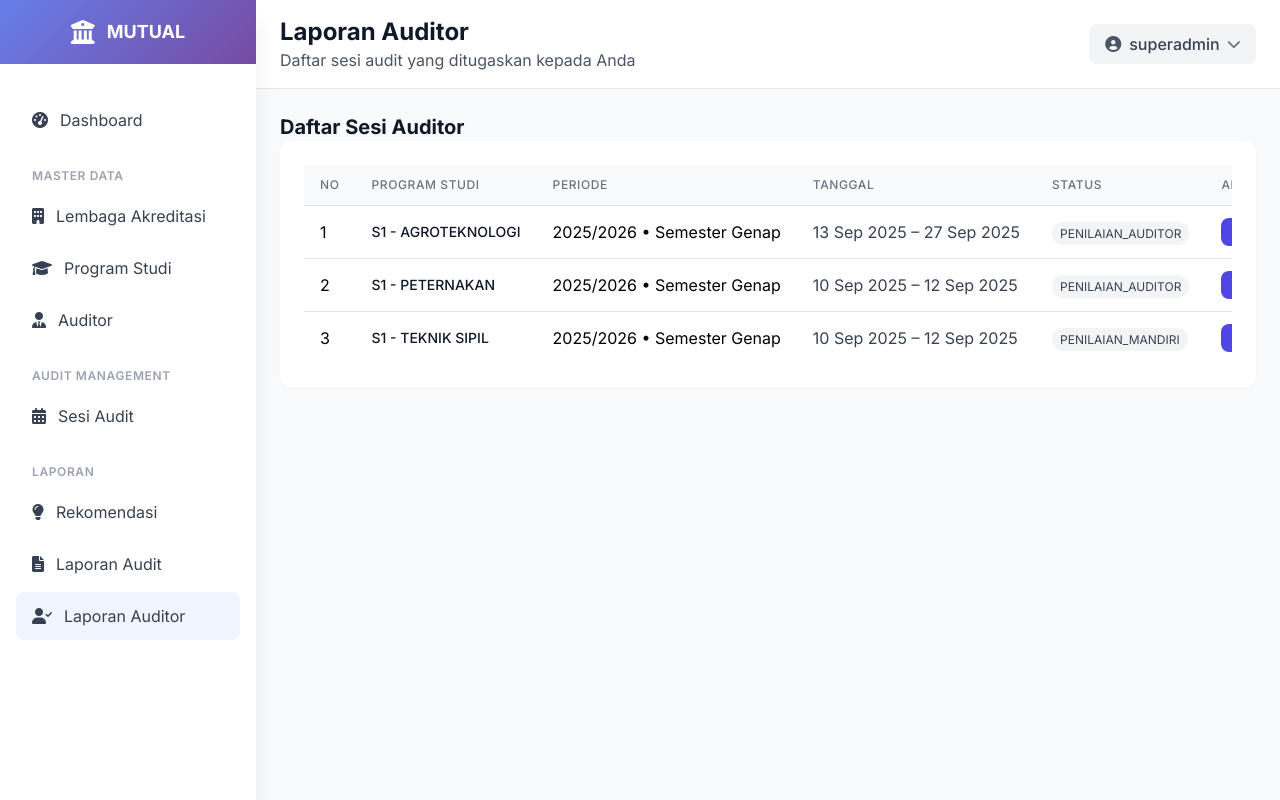
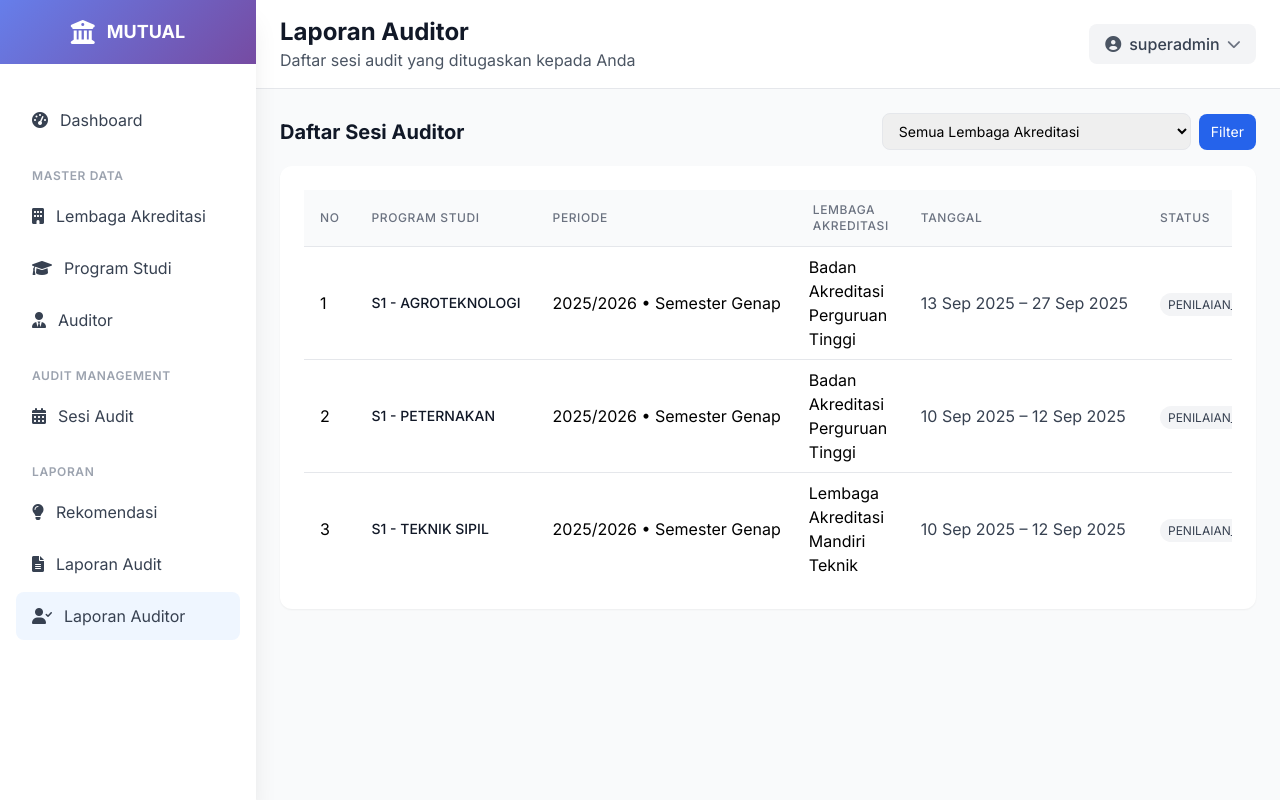
Before and after one commit to mahatirnajar/sipmi, a Django app: page /laporan/auditor/ in a window 1280 px wide. Run offline with Django 5.2, Linux system fonts and the light colour scheme; a user stored in the database is signed in; data comes from the database, SQL or seed files in the repository; data that the repository does not hold is empty; parts of the project's set-up code (start-up, migrations or seed data) failed here and were passed over; some libraries are stand-ins or nearby versions.

Commit message:
tambah filter di auditor

```diff
--- a/ami/views.py
+++ b/ami/views.py
@@ -1060,111 +1060,22 @@ def rekomendasi_tindak_lanjut_update(request, pk):
 def laporan_audit(request, session_id):
     """View untuk menampilkan laporan audit"""
     audit_session = get_object_or_404(AuditSession, pk=session_id)
-    # Periksa izin akses
+    # izin akses
     if not check_audit_session_permission(request.user, audit_session):
         return HttpResponseForbidden("Anda tidak memiliki izin untuk mengakses laporan ini.")
-    # Ambil semua penilaian diri dan hasil audit
+    # semua penilaian diri dan hasil audit
     penilaian_diri_list = PenilaianDiri.objects.filter(
         audit_session=audit_session
     ).select_related(
-        'elemen', 'elemen__kriteria'  # Perbaikan: ganti indikator dengan elemen
+        'elemen', 'elemen__kriteria'
     ).prefetch_related(
         'dokumen_pendukung'
-    ).order_by('elemen__kode')  # Perbaikan: ganti indikator__kode dengan elemen__kode
+    ).order_by('elemen__kode')
 
     # Hitung statistik untuk laporan
     total_indikator = penilaian_diri_list.count()
     indikator_terisi = penilaian_diri_list.exclude(skor__isnull=True).count()
     persentase_terisi = (indikator_terisi / total_indikator * 100) if total_indikator > 0 else 0
-
-    # Hitung skor per kriteria
-    kriteria_scores = []
-    kriteria_list = audit_session.program_studi.lembaga_akreditasi.kriteria.all()
-    for kriteria in kriteria_list:
-        total_skor = 0
-        count = 0
-        for elemen in kriteria.elemen.all():
-            try:
-                penilaian = PenilaianDiri.objects.get(
-                    audit_session=audit_session,
-                    elemen=elemen  # Perbaikan: ganti indikator dengan elemen
-                )
-                if penilaian.skor is not None:
-                    total_skor += penilaian.skor
-                    count += 1
-            except PenilaianDiri.DoesNotExist:
-                pass
-        if count > 0:
-            rata_rata = total_skor / count
-            kriteria_scores.append({
-                'kriteria': kriteria,
-                'rata_rata': round(rata_rata, 2),
-                'count': count
-            })
-
-    # Hitung skor keseluruhan
-    total_skor = sum(item['rata_rata'] * item['count'] for item in kriteria_scores)
-    total_count = sum(item['count'] for item in kriteria_scores)
-    skor_akhir = round(total_skor / total_count, 2) if total_count > 0 else 0
-
-    context = {
-        'audit_session': audit_session,
-        'penilaian_diri_list': penilaian_diri_list,
-        'total_indikator': total_indikator,
-        'indikator_terisi': indikator_terisi,
-        'persentase_terisi': persentase_terisi,
-        'kriteria_scores': kriteria_scores,
-        'skor_akhir': skor_akhir,
-    }
-    return render(request, 'ami/laporan_audit.html', context)
-
-
-
-@login_required
-def laporan_index_audit(request):
-    """Index daftar sesi audit untuk melihat laporan"""
-    user_program_studi = get_user_program_studi(request.user)
-    user_auditor = get_user_auditor(request.user)
-
-    qs = AuditSession.objects.select_related('program_studi', 'auditor_ketua')\
-        .prefetch_related('auditor_anggota').all()
-
-    if not request.user.is_superuser:
-        if user_program_studi:
-            qs = qs.filter(program_studi=user_program_studi)
-        elif user_auditor:
-            qs = qs.filter(Q(auditor_ketua=user_auditor) | Q(auditor_anggota=user_auditor)).distinct()
-
-
-    program_studi_id = request.GET.get('program_studi')
-    if program_studi_id:
-        qs = qs.filter(program_studi_id=program_studi_id)
-
-    qs = qs.order_by('-tanggal_mulai_penilaian_mandiri')
-
-    paginator = Paginator(qs, 10)
-    page_number = request.GET.get('page')
-    audit_sessions = paginator.get_page(page_number)
-
-    programs = ProgramStudi.objects.all().order_by('nama')
-
-    return render(request, 'ami/laporan_index_audit.html', {
-        'audit_sessions': audit_sessions,
-        'program_studi': programs,
-        'user_program_studi': user_program_studi,
-        'user_auditor': user_auditor
-    })
-
-@login_required
-def laporan_audit(request, session_id):
-    audit_session = get_object_or_404(AuditSession, pk=session_id)
-
-    if not check_audit_session_permission(request.user, audit_session):
-        return HttpResponseForbidden("Anda tidak memiliki izin untuk mengakses laporan ini.")
-
-    penilaian_diri_list = PenilaianDiri.objects.filter(
-        audit_session=audit_session
-    ).select_related("elemen", "elemen__kriteria").prefetch_related("dokumen_pendukung")
 
     # --- Hitung skor per kriteria untuk tabel ---
     kriteria_scores = []
@@ -1186,25 +1097,69 @@ def laporan_audit(request, session_id):
                 "count": count,
             })
 
+    # Hitung skor keseluruhan
     total_skor = sum(item["rata_rata"] * item["count"] for item in kriteria_scores)
     total_count = sum(item["count"] for item in kriteria_scores)
     skor_akhir = round(total_skor / total_count, 2) if total_count > 0 else 0
 
-    # --- Data Radar Chart (hanya Penilaian Diri) ---
+    # --- Data Radar Chart  ---
     radar_labels, radar_pd = [], []
     for item in kriteria_scores:
         radar_labels.append(item["kriteria"].nama)
         radar_pd.append(item["rata_rata"])
 
     context = {
-        "audit_session": audit_session,
-        "penilaian_diri_list": penilaian_diri_list,
-        "kriteria_scores": kriteria_scores,
-        "skor_akhir": skor_akhir,
+        'audit_session': audit_session,
+        'penilaian_diri_list': penilaian_diri_list,
+        'total_indikator': total_indikator,
+        'indikator_terisi': indikator_terisi,
+        'persentase_terisi': persentase_terisi,
+        'kriteria_scores': kriteria_scores,
+        'skor_akhir': skor_akhir,
         "radar_labels": radar_labels,
         "radar_pd": radar_pd,
+
     }
-    return render(request, "ami/laporan_audit.html", context)
+    return render(request, 'ami/laporan_audit.html', context)
+
+
+
+@login_required
+def laporan_index_audit(request):
+    """Index daftar sesi audit untuk melihat laporan"""
+    user_program_studi = get_user_program_studi(request.user)
+    user_auditor = get_user_auditor(request.user)
+
+    qs = AuditSession.objects.select_related('program_studi', 'auditor_ketua')\
+        .prefetch_related('auditor_anggota').all()
+
+    if not request.user.is_superuser:
+        if user_program_studi:
+            qs = qs.filter(program_studi=user_program_studi)
+        elif user_auditor:
+            qs = qs.filter(Q(auditor_ketua=user_auditor) | Q(auditor_anggota=user_auditor)).distinct()
+
+
+    program_studi_id = request.GET.get('program_studi')
+    if program_studi_id:
+        qs = qs.filter(program_studi_id=program_studi_id)
+
+    qs = qs.order_by('-tanggal_mulai_penilaian_mandiri')
+
+    paginator = Paginator(qs, 10)
+    page_number = request.GET.get('page')
+    audit_sessions = paginator.get_page(page_number)
+
+    programs = ProgramStudi.objects.all().order_by('nama')
+
+    return render(request, 'ami/laporan_index_audit.html', {
+        'audit_sessions': audit_sessions,
+        'program_studi': programs,
+        'user_program_studi': user_program_studi,
+        'user_auditor': user_auditor
+    })
+
+
 
 
 #------------------------------
@@ -1214,13 +1169,13 @@ from django.contrib.auth.decorators import login_required
 from django.db.models import Avg, Count
 from django.http import HttpResponseForbidden
 from django.shortcuts import get_object_or_404, render
-from .models import AuditSession, Audit
+from .models import AuditSession, Audit,LembagaAkreditasi
 
 @login_required
 def laporan_auditor(request, session_id: int):
     """
     Laporan khusus untuk Tim Auditor pada suatu sesi.
-    Hanya auditor yang ditugaskan (ketua/anggota) atau superuser yang boleh akses.
+    Hanya auditor yang ditugaskan (ketua/anggota) atau superuser yang dapat akses.
     """
     session = get_object_or_404(
         AuditSession.objects.select_related('program_studi', 'auditor_ketua')
@@ -1228,7 +1183,7 @@ def laporan_auditor(request, session_id: int):
         pk=session_id
     )
 
-    # Otorisasi
+    # akses
     auditor_profile = getattr(request.user, 'auditor', None)
     if not request.user.is_superuser:
         if auditor_profile is None:
@@ -1236,9 +1191,9 @@ def laporan_auditor(request, session_id: int):
         is_ketua = (session.auditor_ketua_id == auditor_profile.id)
         is_anggota = session.auditor_anggota.filter(pk=auditor_profile.id).exists()
         if not (is_ketua or is_anggota):
-            return HttpResponseForbidden("Anda tidak berhak melihat laporan auditor untuk sesi ini.")
-
-    # Data audit (KONSISTEN pakai ELEMEN)
+            return HttpResponseForbidden("Anda tidak memiliki akses untuk melihat laporan auditor.")
+
+    # Data audit
     audits = (
         Audit.objects
         .select_related(
@@ -1249,7 +1204,7 @@ def laporan_auditor(request, session_id: int):
         )
         .filter(penilaian_diri__audit_session=session)
         .order_by(
-            'penilaian_diri__elemen__kriteria__nama',  # aman jika 'kode' tidak ada
+            'penilaian_diri__elemen__kriteria__nama',
             'penilaian_diri__elemen__kode'
         )
     )
@@ -1272,8 +1227,7 @@ def laporan_auditor(request, session_id: int):
             'penilaian_diri__elemen__kriteria__nama',
         )
         .annotate(
-            # jika ingin benar-benar "jumlah indikator" dan model Indikator ada,
-            # ganti ke Count('penilaian_diri__indikator_id', distinct=True)
+            # untuk "jumlah indikator"  ganti ke Count('penilaian_diri__indikator_id', distinct=True)
             jumlah_indikator=Count('penilaian_diri__elemen_id', distinct=True),
             rata=Avg('skor'),
         )
@@ -1309,24 +1263,26 @@ def laporan_index_auditor(request):
         return HttpResponseForbidden("Halaman ini khusus untuk auditor.")
 
     qs = (AuditSession.objects
-          .select_related('program_studi', 'auditor_ketua')
+          .select_related('program_studi',
+            'program_studi__lembaga_akreditasi',
+            'auditor_ketua')
           .prefetch_related('auditor_anggota')
           .all())
 
-    # Batasi hanya sesi milik auditor login (kecuali superuser)
-    if not request.user.is_superuser:
-        qs = qs.filter(Q(auditor_ketua=auditor) | Q(auditor_anggota=auditor)).distinct()
-
-    # Filter querystring
+   # --- filters lembaga    ---
     status = request.GET.get('status', '').strip()
     q = request.GET.get('q', '').strip()
+    lembaga_id = request.GET.get('lembaga', '').strip()  # dari <select name="lembaga">
 
     if status:
         qs = qs.filter(status=status)
 
     if q:
-        # cari di tahun akademik / semester (text), simple contains
         qs = qs.filter(Q(tahun_akademik__icontains=q) | Q(semester__icontains=q))
+
+    if lembaga_id:
+        qs = qs.filter(program_studi__lembaga_akreditasi_id=lembaga_id)
+
 
     qs = qs.order_by('-tanggal_mulai_penilaian_mandiri')
 
@@ -1338,13 +1294,9 @@ def laporan_index_auditor(request):
         'audit_sessions': page_obj,
         'status_selected': status,
         'q': q,
-    })
-
-
-
-
-
-
+        'lembaga_list': LembagaAkreditasi.objects.all(),
+        'lembaga_selected': lembaga_id,
+    })
 
 # ----------------------------
 # Views untuk Kriteria
--- a/templates/ami/laporan_index_auditor.html
+++ b/templates/ami/laporan_index_auditor.html
@@ -8,18 +8,36 @@
 
 {% block content %}
 <div class="p-4 lg:p-6 bg-gray-50">
-    <h2 class="text-lg lg:text-xl font-bold text-gray-900">Daftar Sesi Auditor</h2>
+  <div class="flex items-center justify-between mb-4">
+  <h2 class="text-lg lg:text-xl font-bold text-gray-900">Daftar Sesi Auditor</h2>
+    <form method="get" class="flex items-center space-x-2">
+        <select name="lembaga" id="lembaga" class="border rounded-lg px-3 py-2 text-sm">
+          <option value="">Semua Lembaga Akreditasi</option>
+          {% for lam in lembaga_list %}
+            <option value="{{ lam.id }}" {% if lembaga_selected == lam.id|stringformat:"s" %}selected{% endif %}>
+              {{ lam.nama }}
+            </option>
+          {% endfor %}
+        </select>
+
+        <button class="px-3 py-2 rounded-lg bg-blue-600 text-white text-sm">Filter</button>
+    </form>
+
+    </div >
+
   <div class="max-w-8xl mx-auto">
     <div class="bg-white rounded-xl shadow-sm p-4 lg:p-6">
 
       <!-- Tabel -->
       <div class="overflow-x-auto">
+
         <table class="min-w-full divide-y divide-gray-200">
           <thead class="bg-gray-50">
             <tr>
               <th class="px-4 py-3 text-left text-xs font-medium text-gray-500 uppercase tracking-wider">No</th>
               <th class="px-4 py-3 text-left text-xs font-medium text-gray-500 uppercase tracking-wider">Program Studi</th>
               <th class="px-4 py-3 text-left text-xs font-medium text-gray-500 uppercase tracking-wider">Periode</th>
+              <th class="px-4 py-3 text-left text-xs font-medium text-gray-500 uppercase tracking-wider">Lembaga Akreditasi</th>
               <th class="px-4 py-3 text-left text-xs font-medium text-gray-500 uppercase tracking-wider hidden md:table-cell">Tanggal</th>
              <!--- <th class="px-3 py-2 text-left text-xs font-medium text-gray-500 uppercase hidden lg:table-cell">Peran Anda</th> -->
               <th class="px-4 py-3 text-left text-xs font-medium text-gray-500 uppercase tracking-wider">Status</th>
@@ -35,13 +53,15 @@
                 <div class="text-sm font-medium text-gray-900">
                   {{ s.program_studi.jenjang }} - {{ s.program_studi.nama }}
                 </div>
-                <div class="text-xs text-gray-500 md:hidden">
-                  {{ s.tahun_akademik }} • Semester {{ s.get_semester_display|default:s.semester }}
-                </div>
+
               </td>
 
               <td class="px-4 py-3 whitespace-nowrap">
                 {{ s.tahun_akademik }} • Semester {{ s.get_semester_display|default:s.semester }}
+              </td>
+
+              <td class="px-3 py-2">
+                {{ s.program_studi.lembaga_akreditasi.nama|default:"-" }}
               </td>
 
               <td class="px-4 py-3 whitespace-nowrap text-gray-700 hidden md:table-cell">
```
